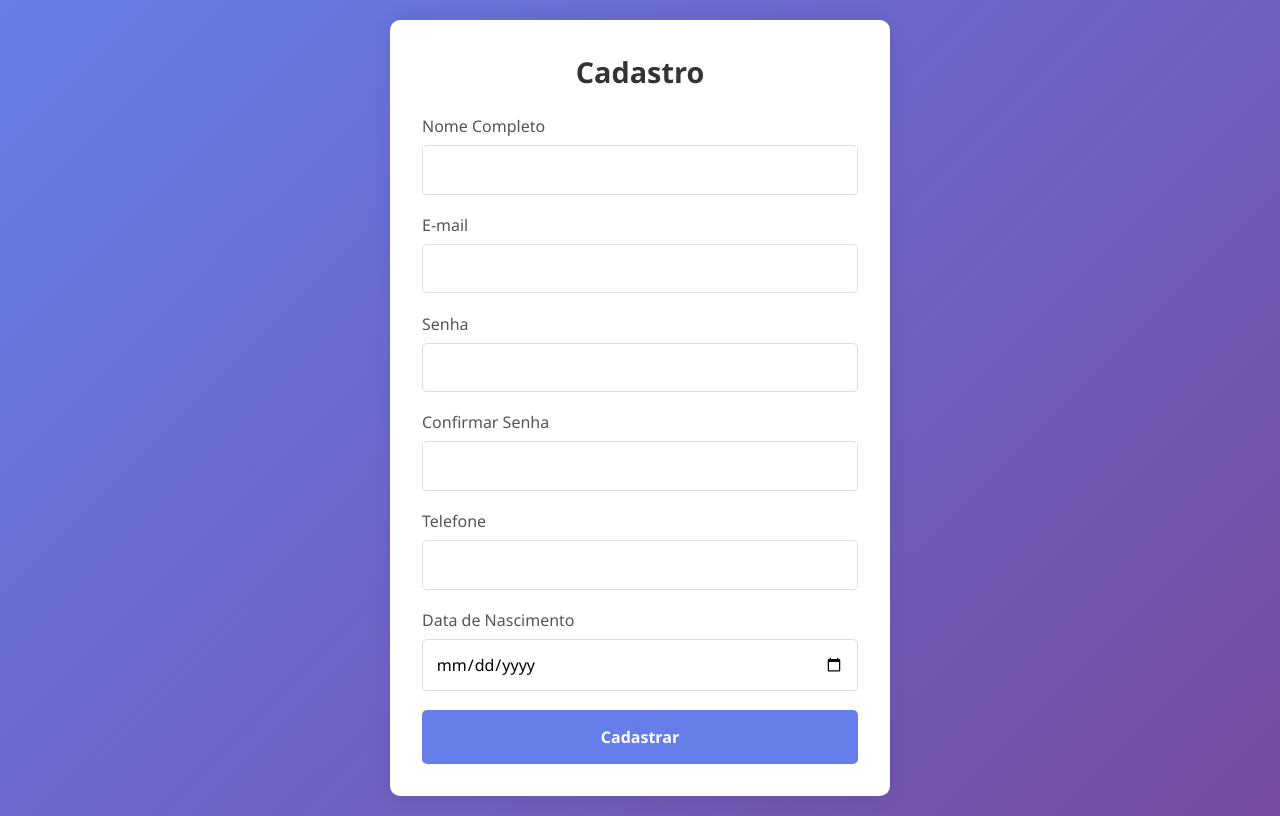
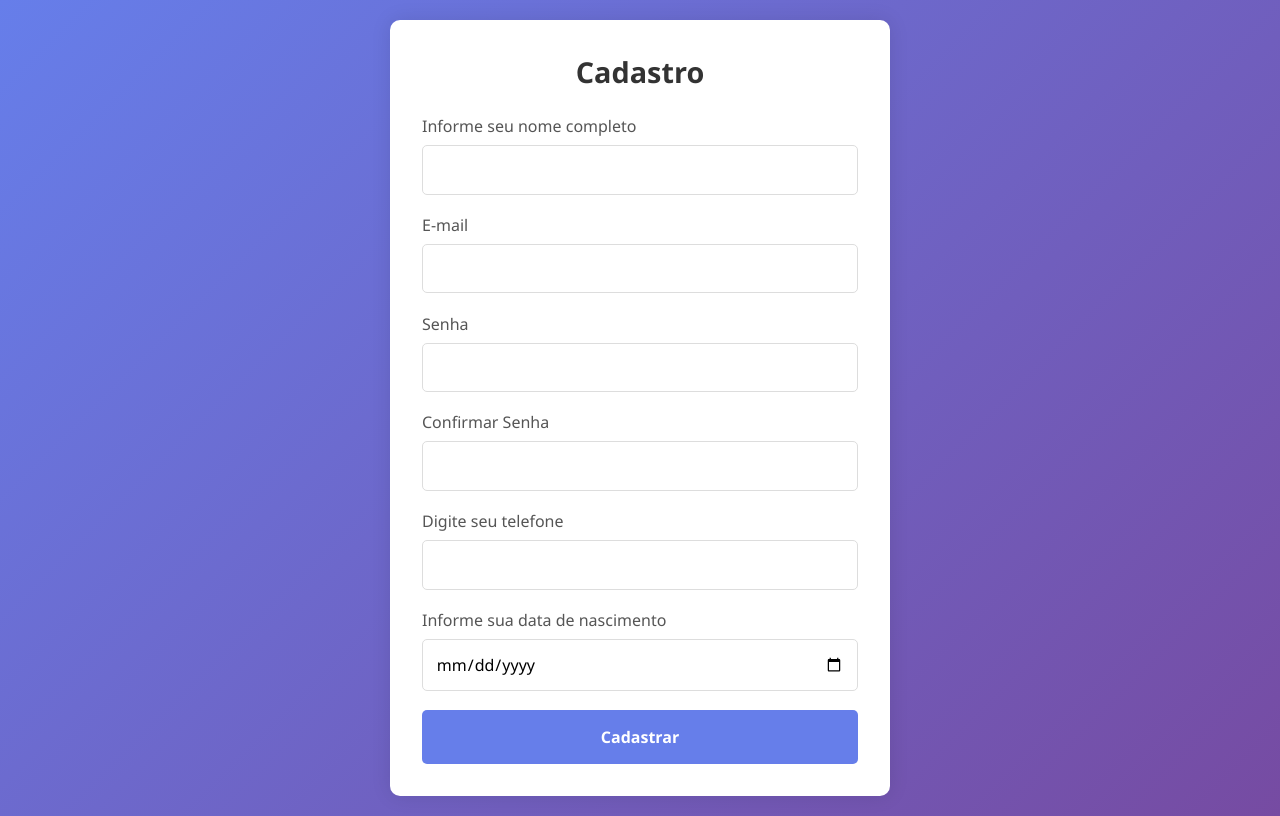
Before and after one commit to 777-JG/htmlForm, a plain HTML site: page index.html in a window 1280 px wide. Drawn offline with Linux system fonts and the light colour scheme.

Commit message:
form style

```diff
--- a/index.html
+++ b/index.html
@@ -12,7 +12,7 @@
         <h2>Cadastro</h2>
 
         <div class="form-group">
-          <label for="nome">Nome Completo</label>
+          <label for="nome">Informe seu nome completo</label>
           <input type="text" id="nome" name="nome" required />
         </div>
 
@@ -37,12 +37,12 @@
         </div>
 
         <div class="form-group">
-          <label for="telefone">Telefone</label>
+          <label for="telefone">Digite seu telefone</label>
           <input type="tel" id="telefone" name="telefone" required />
         </div>
 
         <div class="form-group">
-          <label for="data-nascimento">Data de Nascimento</label>
+          <label for="data-nascimento">Informe sua data de nascimento</label>
           <input
             type="date"
             id="data-nascimento"
```
